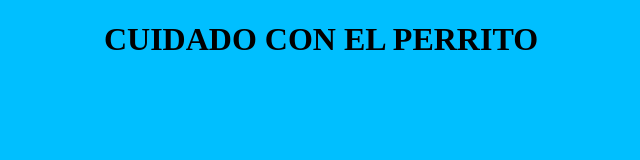
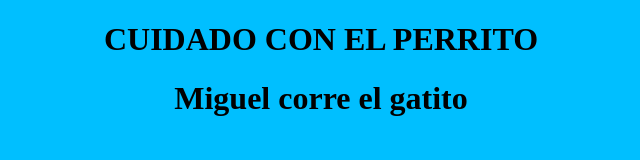
Before and after one commit to mcarrizo-ies21/perrito, a plain HTML site: page index.html in a window 1280 px wide. Shown: the whole page, without its empty margins (319-959 px from the left). Drawn offline with Linux system fonts and the light colour scheme.

Commit message:
SEGUNDA VERSION

```diff
--- a/index.html
+++ b/index.html
@@ -8,5 +8,6 @@
 </head>
 <body>
     <h1>CUIDADO CON EL PERRITO</h1>
+    <h1>Miguel corre el gatito</h1>
 </body>
 </html>
```
